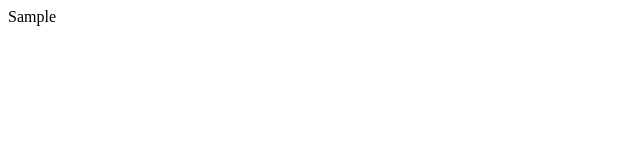
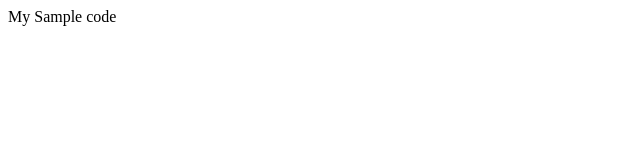
Before and after one commit to imShreya14/Project1, a plain HTML site: page index.html in a window 1280 px wide. Shown: the full height of the page, 0-640 px from the left. Drawn offline with Linux system fonts and the light colour scheme.

Commit message:
My sample code

```diff
--- a/index.html
+++ b/index.html
@@ -7,7 +7,7 @@
     </head>
 
     <body>
-        Sample
+        My Sample code
     </body>
 
 </html>
```
